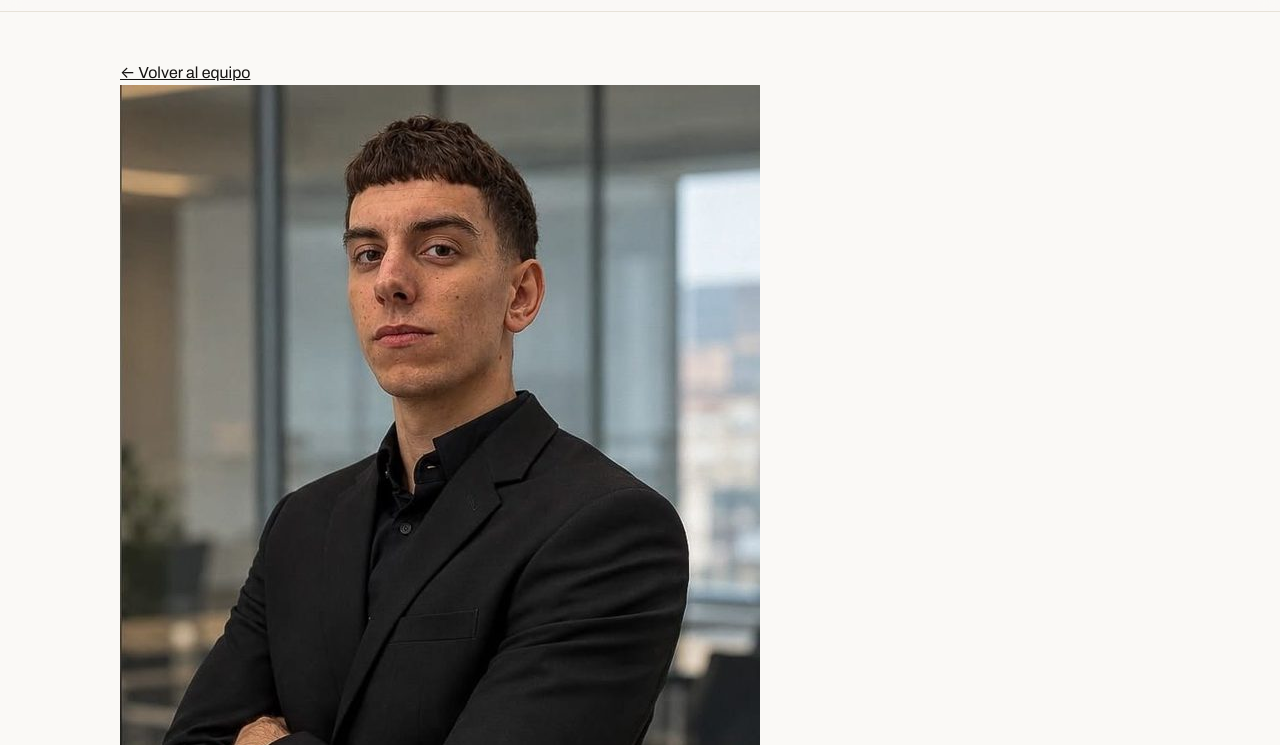
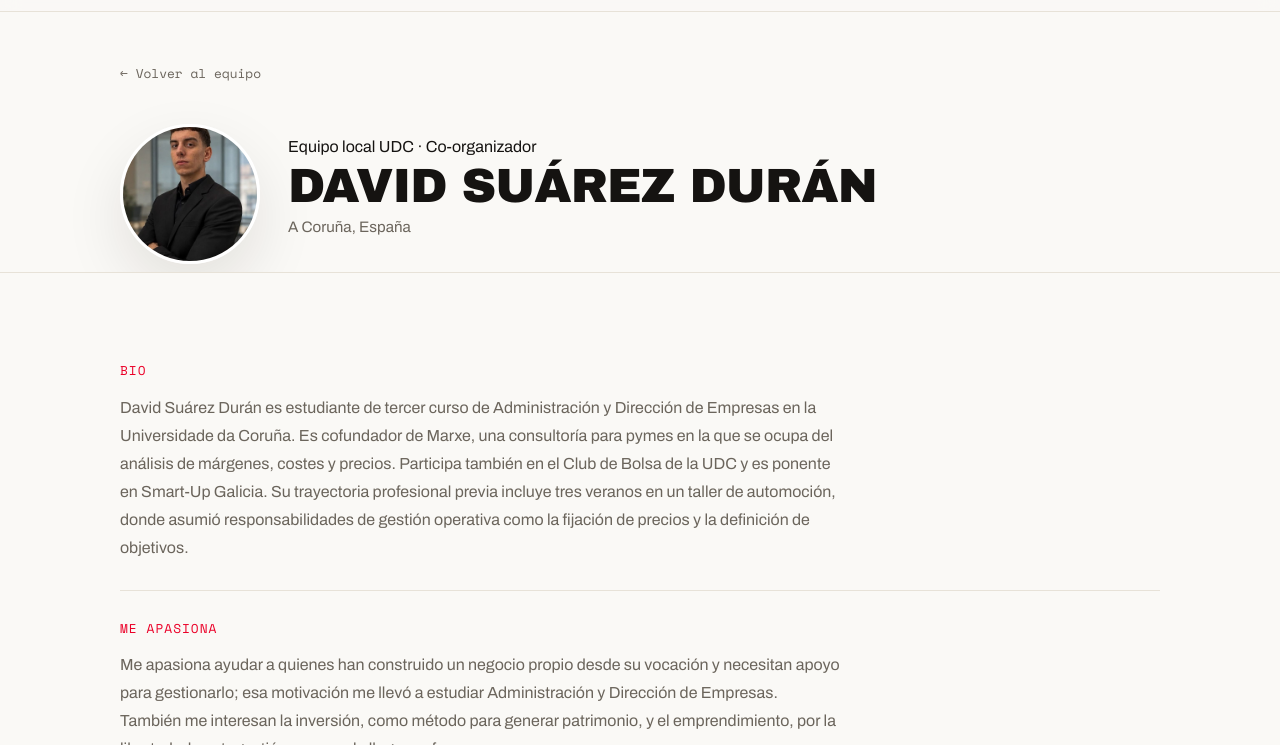
Before and after one commit to saulbeceiro/tedxudc, a plain HTML site: page david.html in a window 1280 px wide. Shown: the part 55-800 px from the top of the page. Drawn offline with nearby package versions, Linux system fonts and the light colour scheme.

Commit message:
Add files via upload

```diff
--- a/styles.css
+++ b/styles.css
@@ -438,3 +438,51 @@
   @media (max-width:700px){
     .team-grid{grid-template-columns:1fr;}
   }
+
+  /* ---------- individual bio page ---------- */
+  .bio-header{
+    display:flex;
+    gap:28px;
+    align-items:center;
+    margin-top:22px;
+    flex-wrap:wrap;
+  }
+  .bio-photo{
+    width:140px;
+    height:140px;
+    border-radius:50%;
+    overflow:hidden;
+    flex:none;
+    border:3px solid var(--surface);
+    box-shadow:var(--shadow);
+  }
+  .bio-photo img{width:100%;height:100%;object-fit:cover;display:block;}
+  .bio-meta{color:var(--muted);font-size:0.95rem;margin-top:8px;}
+  .bio-block{
+    padding-block:28px;
+    border-bottom:1px solid var(--line);
+  }
+  .bio-block:last-child{border-bottom:none;}
+  .bio-block .section-label{display:block;margin-bottom:12px;}
+  .bio-block p{margin:0;color:var(--muted);line-height:1.75;max-width:720px;white-space:pre-line;}
+  .back-link{
+    display:inline-flex;
+    align-items:center;
+    gap:6px;
+    font-family:'Space Mono', monospace;
+    font-size:0.8rem;
+    color:var(--muted);
+    text-decoration:none;
+    margin-bottom:18px;
+  }
+  .back-link:hover{color:var(--red);}
+  .card-link{
+    font-family:'Space Mono', monospace;
+    font-size:0.78rem;
+    font-weight:700;
+    color:var(--red);
+    text-decoration:none;
+    margin-top:4px;
+    display:inline-block;
+  }
+  .card-link:hover{text-decoration:underline;}
```
Also changed, not shown: equipo.html (+7 -2 lines).
